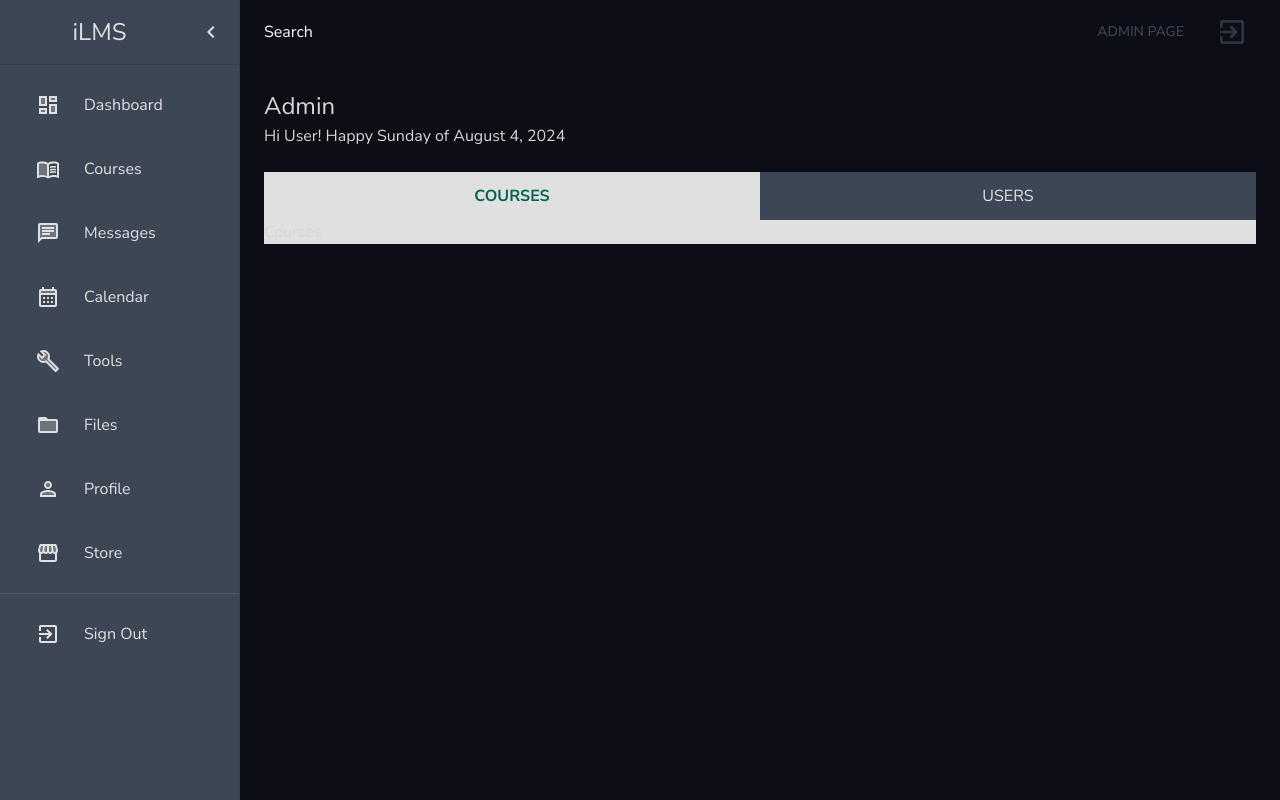
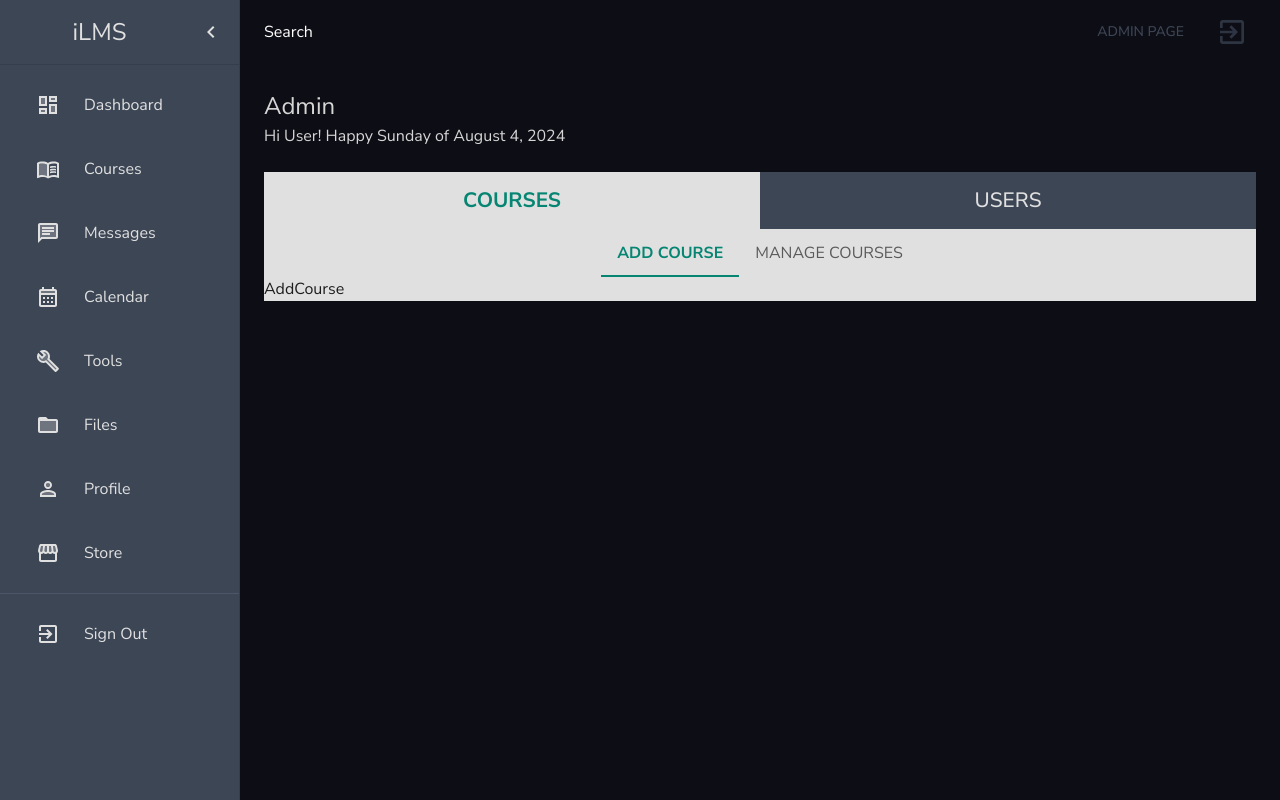
Before and after one commit to aramind/ilms, a React (Create React App) app in the folder client/: page /admin in a window 1280 px wide. Built offline with nearby package versions, Linux system fonts and the light colour scheme; no server answers; a web font is replaced by a local one.

Commit message:
feat: adding the subtabs from the admin page

```diff
--- /dev/null
+++ b/client/src/pages/admin/AddAdmin.jsx
@@ -0,0 +1,7 @@
+import React from "react";
+
+const AddAdmin = () => {
+  return <div>AddAdmin</div>;
+};
+
+export default AddAdmin;
--- /dev/null
+++ b/client/src/pages/admin/AddCourse.jsx
@@ -0,0 +1,7 @@
+import React from "react";
+
+const AddCourse = () => {
+  return <div>AddCourse</div>;
+};
+
+export default AddCourse;
--- /dev/null
+++ b/client/src/pages/admin/InsideTab.jsx
@@ -0,0 +1,59 @@
+import { Box, Tab, Tabs, Typography } from "@mui/material";
+import React, { useState } from "react";
+import AddCourse from "./AddCourse";
+import ManageCourse from "./ManageCourse";
+import AddAdmin from "./AddAdmin";
+import ManageAdmin from "./ManageAdmin";
+import ManageStudent from "./ManageStudent";
+
+const subTabsList = {
+  courses: [
+    { text: "add course", component: <AddCourse /> },
+    { text: "manage courses", component: <ManageCourse /> },
+  ],
+  users: [
+    { text: "add admin", component: <AddAdmin /> },
+    { text: "manage admin", component: <ManageAdmin /> },
+    { text: "manage students", component: <ManageStudent /> },
+  ],
+};
+const InsideTab = ({ subTabs }) => {
+  const [selected, setSelected] = useState(0);
+
+  const handleChange = (e, newValue) => {
+    setSelected(newValue);
+  };
+
+  const tabs = subTabsList[subTabs];
+
+  return (
+    <Box width={1}>
+      <Tabs
+        value={selected}
+        onChange={handleChange}
+        indicatorColor="primary"
+        textColor="primary"
+        centered
+      >
+        {tabs?.map((tab, index) => (
+          <Tab
+            disableRipple
+            key={index}
+            label={
+              <Typography fontWeight={selected === index && "bold"}>
+                {tab?.text}
+              </Typography>
+            }
+            value={index}
+          />
+        ))}
+      </Tabs>
+      {tabs?.map(
+        (tab, index) =>
+          selected === index && <Box key={index}>{tab?.component}</Box>
+      )}
+    </Box>
+  );
+};
+
+export default InsideTab;
--- /dev/null
+++ b/client/src/pages/admin/ManageAdmin.jsx
@@ -0,0 +1,7 @@
+import React from "react";
+
+const ManageAdmin = () => {
+  return <div>ManageAdmin</div>;
+};
+
+export default ManageAdmin;
--- /dev/null
+++ b/client/src/pages/admin/ManageCourse.jsx
@@ -0,0 +1,7 @@
+import React from "react";
+
+const ManageCourse = () => {
+  return <div>ManageCourse</div>;
+};
+
+export default ManageCourse;
--- /dev/null
+++ b/client/src/pages/admin/ManageStudent.jsx
@@ -0,0 +1,7 @@
+import React from "react";
+
+const ManageStudent = () => {
+  return <div>ManageStudent</div>;
+};
+
+export default ManageStudent;
--- a/client/src/pages/admin/OutsideTab.jsx
+++ b/client/src/pages/admin/OutsideTab.jsx
@@ -1,10 +1,11 @@
 import { Box, Tab, Tabs, Typography } from "@mui/material";
 import React, { useState } from "react";
 import WhiteTypography from "../../components/WhiteTypography";
+import InsideTab from "./InsideTab";
 
 const outsideTabs = [
-  { text: "Courses", component: "Courses" },
-  { text: "Users", component: "Users" },
+  { text: "Courses", subTabs: "courses" },
+  { text: "Users", subTabs: "users" },
 ];
 const OutsideTab = () => {
   const [selected, setSelected] = useState(0);
@@ -13,7 +14,7 @@ const OutsideTab = () => {
     setSelected(newValue);
   };
   return (
-    <Box width="100%" borderRadius="10px">
+    <Box width="100%">
       <Tabs
         value={selected}
         onChange={handleChange}
@@ -32,9 +33,10 @@ const OutsideTab = () => {
             key={index}
             label={
               <Typography
+                variant="h6"
                 color={
                   selected === index
-                    ? (theme) => theme.palette.primary.dark
+                    ? (theme) => theme.palette.primary
                     : (theme) => theme.palette.white.main
                 }
                 fontWeight={selected === index && "bold"}
@@ -50,7 +52,7 @@ const OutsideTab = () => {
         (tab, index) =>
           selected === index && (
             <Box key={index}>
-              <WhiteTypography>{tab?.component}</WhiteTypography>
+              <InsideTab subTabs={tab?.subTabs} />
             </Box>
           )
       )}
```
